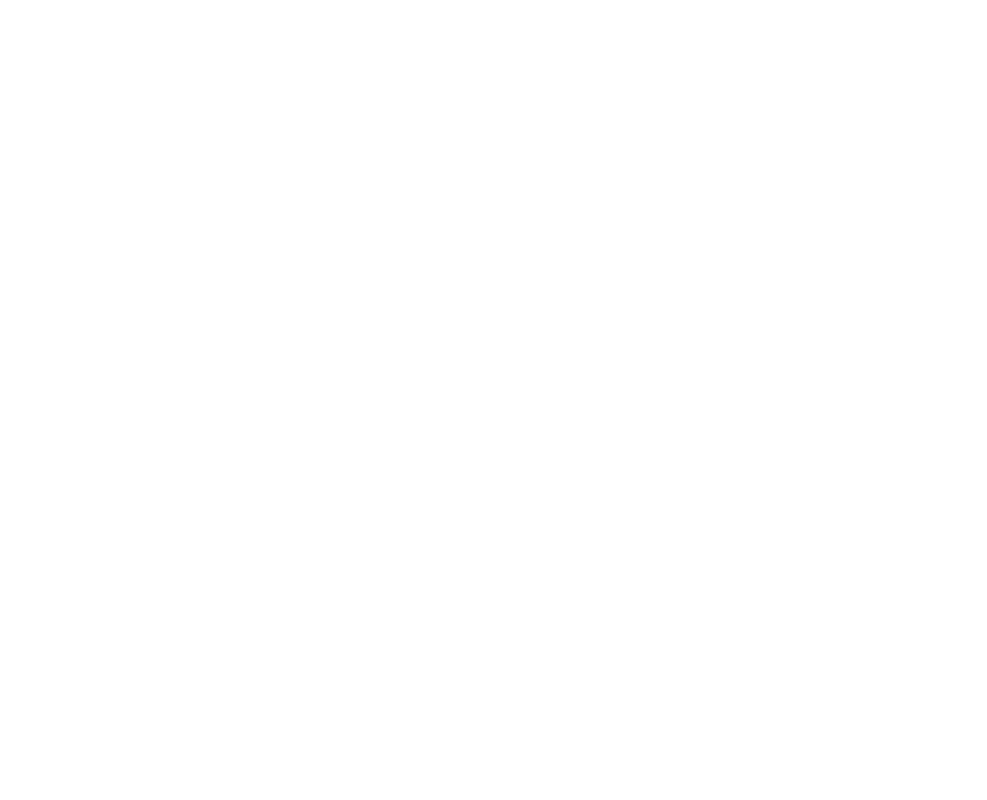
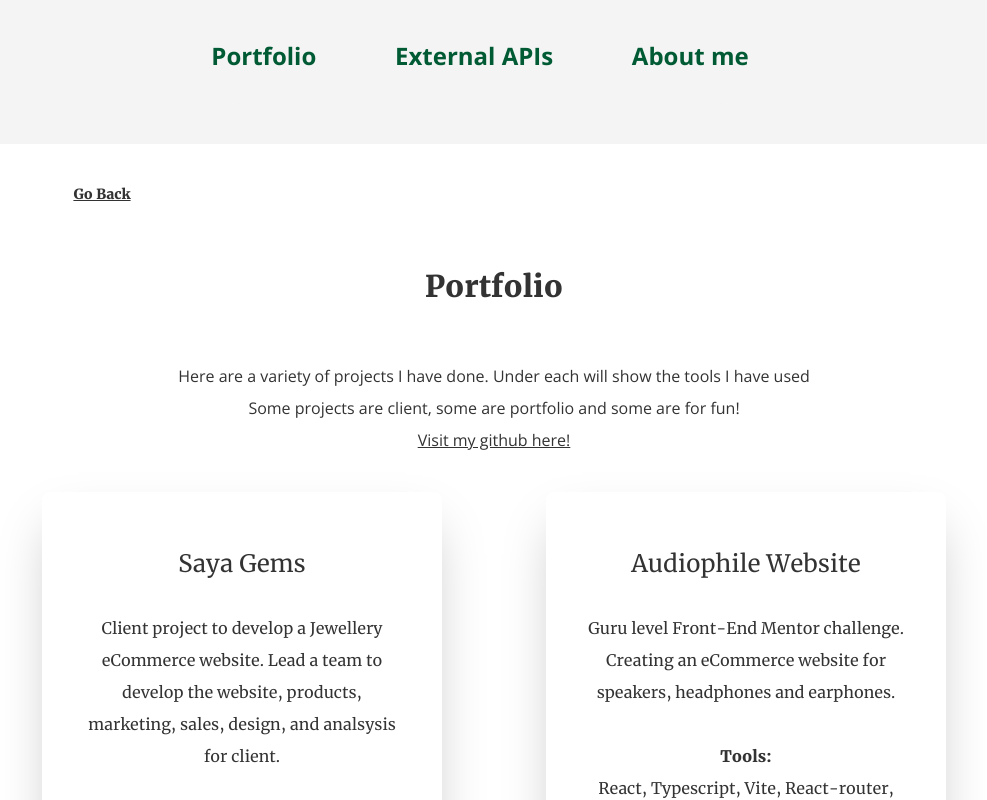
Before and after one commit to BlueElyas/elyas-portfolio, a React (Create React App) app: page /portfolio in a window 1280 px wide. Before the commit this address had no page. Shown: the top 800 px of the page, without its empty margins (146-1133 px from the left). Built offline with nearby package versions, Linux system fonts and the light colour scheme.

Commit message:
Change albums to abouy and fix routing

```diff
--- a/src/App.jsx
+++ b/src/App.jsx
@@ -2,7 +2,7 @@
 import AppShell from "./components/shells/appshell";
 import Apis from "./pages/Apis";
 import Projects from "./pages/Projects";
-import AlbumPage from "./pages/AlbumPage";
+import AlbumPage from "./pages/Aboiut";
 import MainMenu from "./components/shells/MainMenu";
 
 function App() {
@@ -16,10 +16,10 @@
           />
         </Route>
 
-        <Route path="personal" element={<AppShell />}>
+        <Route path="portfolio" element={<AppShell />}>
           <Route index element={<Projects />} />
           <Route path="apis" element={<Apis />} />
-          <Route path="albums" element={<AlbumPage />} />
+          <Route path="about" element={<AlbumPage />} />
         </Route>
       </Routes>
     </BrowserRouter>
--- a/src/components/nav/Nav.jsx
+++ b/src/components/nav/Nav.jsx
@@ -10,7 +10,7 @@
       <nav>
         <ul className="flex gap-1font-merriweatherReg flex-col place-items-center bg-softGray pb-16 md:pb-8 flex-wrap md:flex-row md:justify-around  w-screen border-solid border-2 border-darkGray border-opacity-10 rounded-b-full gap-4 md:border-none md:w-[600px]">
           <li className={linkStyles.join(" ")}>
-            <NavLink to="/personal" className="flex items-center gap-4">
+            <NavLink to="/portfolio" className="flex items-center gap-4">
               <div className="md:hidden">
                 <FaArrowAltCircleRight />
               </div>
@@ -18,7 +18,7 @@
             </NavLink>
           </li>
           <li className={linkStyles.join(" ")}>
-            <NavLink to="/personal" className="flex items-center gap-4">
+            <NavLink to="apis" className="flex items-center gap-4">
               <div className="md:hidden">
                 <FaArrowAltCircleRight />
               </div>
@@ -28,7 +28,7 @@
             </NavLink>
           </li>
           <li className={linkStyles.join(" ")}>
-            <NavLink to="/personal" className="flex items-center gap-4">
+            <NavLink to="about" className="flex items-center gap-4">
               <div className="md:hidden">
                 <FaArrowAltCircleRight />
               </div>
--- a/src/components/shells/MainMenu.jsx
+++ b/src/components/shells/MainMenu.jsx
@@ -19,7 +19,7 @@
         </p>
       </p>
       <MainMenuButton name="View CV" link="cv.html" />
-      <MainMenuButton name="View Portfolio" link="personal" />
+      <MainMenuButton name="View Portfolio" link="portfolio" />
 
       <a
         className="text-sm font-sans w-96 text-softGray font-bold underline hover:no-underline hover:opacity-75 active:opacity-40 lg:text-lg"
```
Also changed, not shown: src/pages/Aboiut.jsx (renamed from src/pages/AlbumPage.jsx).
